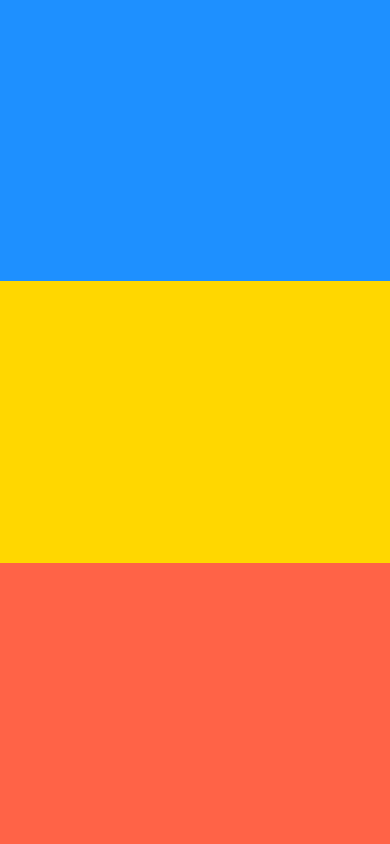
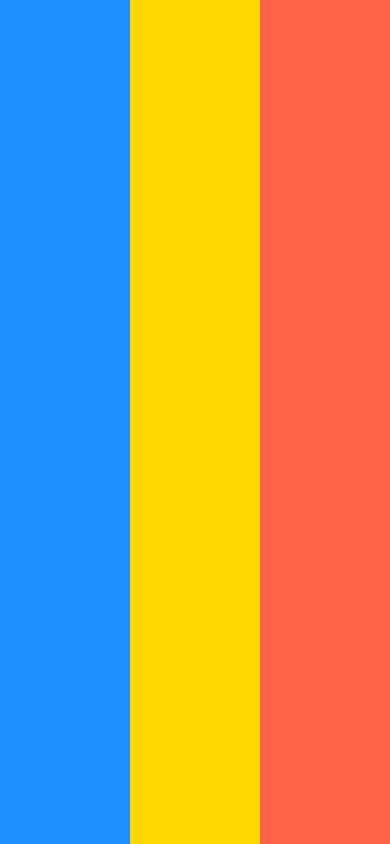
Before and after one commit to tirthankarkundu17/ReactNative-DoneWithIt, a React Native app: screen / in a window 390 px wide. Built offline with nearby package versions, Linux system fonts and the light colour scheme.

Commit message:
added flexDirection

```diff
--- a/App.js
+++ b/App.js
@@ -21,6 +21,7 @@ export default function App() {
       style={{
         flex: 1,
         backgroundColor: "whitesmoke",
+        flexDirection: "row", //direction of flex
       }}
     >
       <View
```
